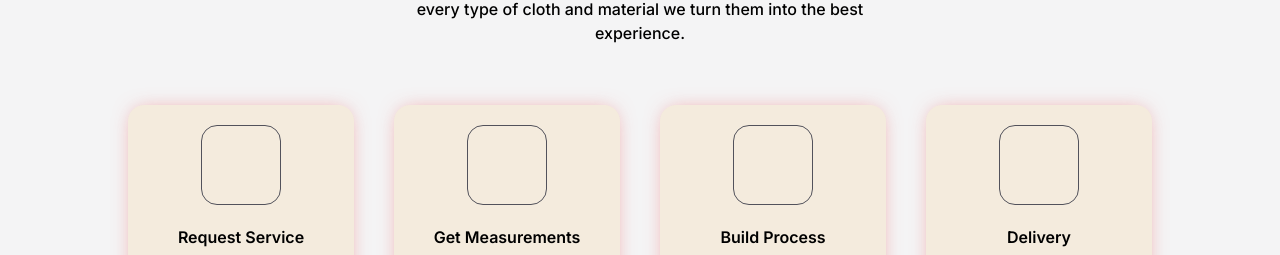
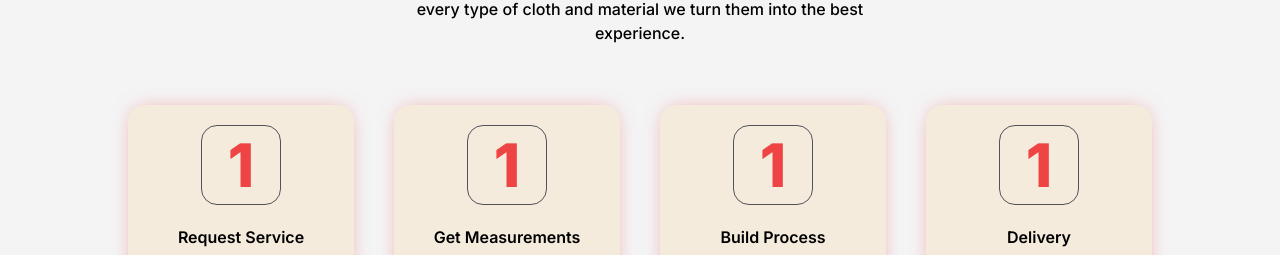
Before and after one commit to mmesomasaint/hulksmasher, a Next.js app: page / in a window 1280 px wide. Shown: the part 2635-2890 px from the top of the page. Built offline with nearby package versions, Linux system fonts and the light colour scheme.

Commit message:
Feat: Add the icons section

```diff
--- a/app/components/how-card.tsx
+++ b/app/components/how-card.tsx
@@ -8,7 +8,9 @@ type HowCardType = {
 function HowCard({ title, children }: HowCardType) {
   return (
     <div className='group flex flex-col justify-start items-center gap-5 bg-amber-500/10 hover:bg-transparent shadow-[0_0_20px_-6px_rgb(239_68_68_/_0.55)] hover:shadow-[inset_0_0_30px_-12px_rgb(245_158_11_/_0.55),_0_0_50px_-6px_rgb(239_68_68_/_0.55)] rounded-2xl p-5'>
-      <div className='w-20 h-20 flex shrink-0 justify-center items-center rounded-2xl border border-zinc-600' />
+      <div className='w-20 h-20 flex shrink-0 justify-center items-center rounded-2xl border border-zinc-600'>
+        <span className='text-6xl text-red-500 font-extrabold'>1</span>
+      </div>
       <span className='text-sm sm:text-base font-semibold text-black group-hover:text-red-500 text-center leading-none'>
         {title}
       </span>
```
